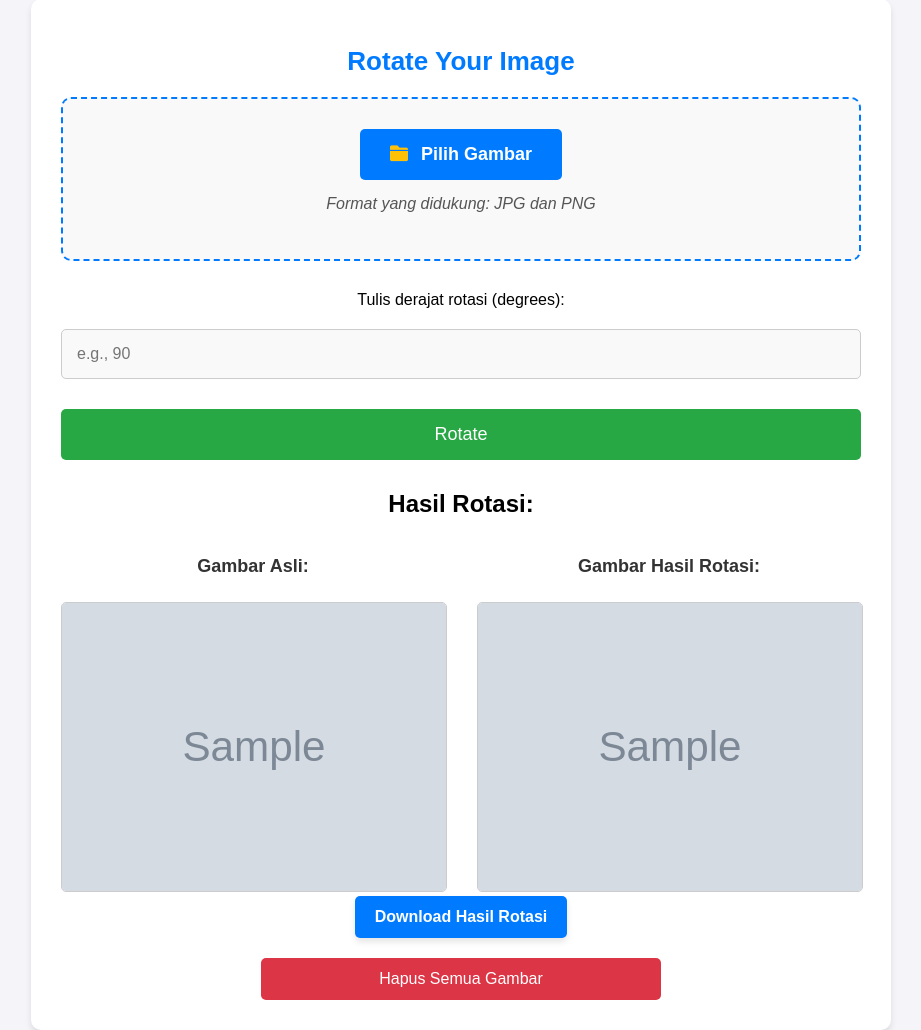
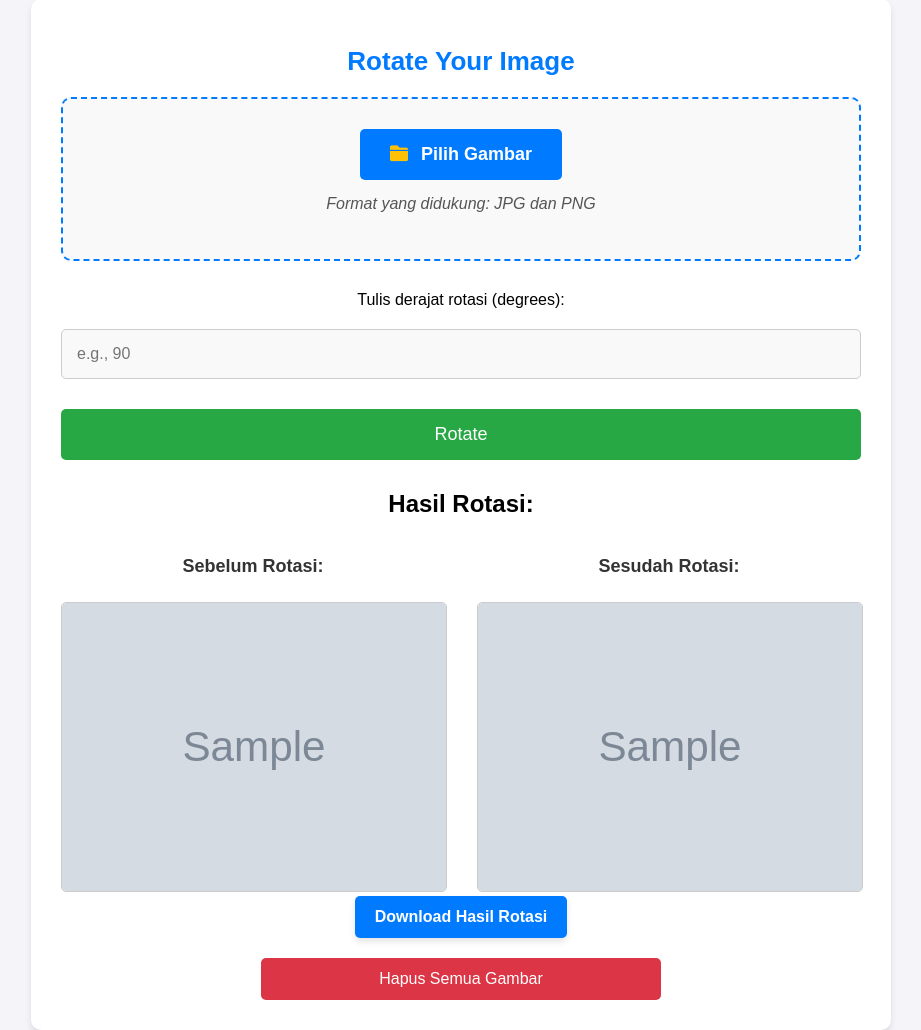
Before and after one commit to DeppyKun/Aljabar_UAS, a Flask app: template templates/index.html in a window 1280 px wide. Shown: the part 21-1051 px from the top of the page, without its empty margins (179-1100 px from the left). Run offline with Flask 3, Linux system fonts and the light colour scheme; the template is opened without the code that fills it: most values are stand-ins (such as "Sample title", 1, 10 or a date in 2020); grey boxes marked "Sample" are stand-in pictures.

Commit message:
Add files via upload

```diff
--- a/templates/index.html
+++ b/templates/index.html
@@ -31,11 +31,11 @@
             <h2>Hasil Rotasi:</h2>
             <div class="images-container">
                 <div class="image-block">
-                    <h3>Gambar Asli:</h3>
+                    <h3>Sebelum Rotasi:</h3>
                     <img src="{{ original_image }}" alt="Gambar Asli">
                 </div>
                 <div class="image-block">
-                    <h3>Gambar Hasil Rotasi:</h3>
+                    <h3>Sesudah Rotasi:</h3>
                     <img src="{{ rotated_image }}" alt="Gambar Hasil Rotasi">
                 </div>
             </div>
```
